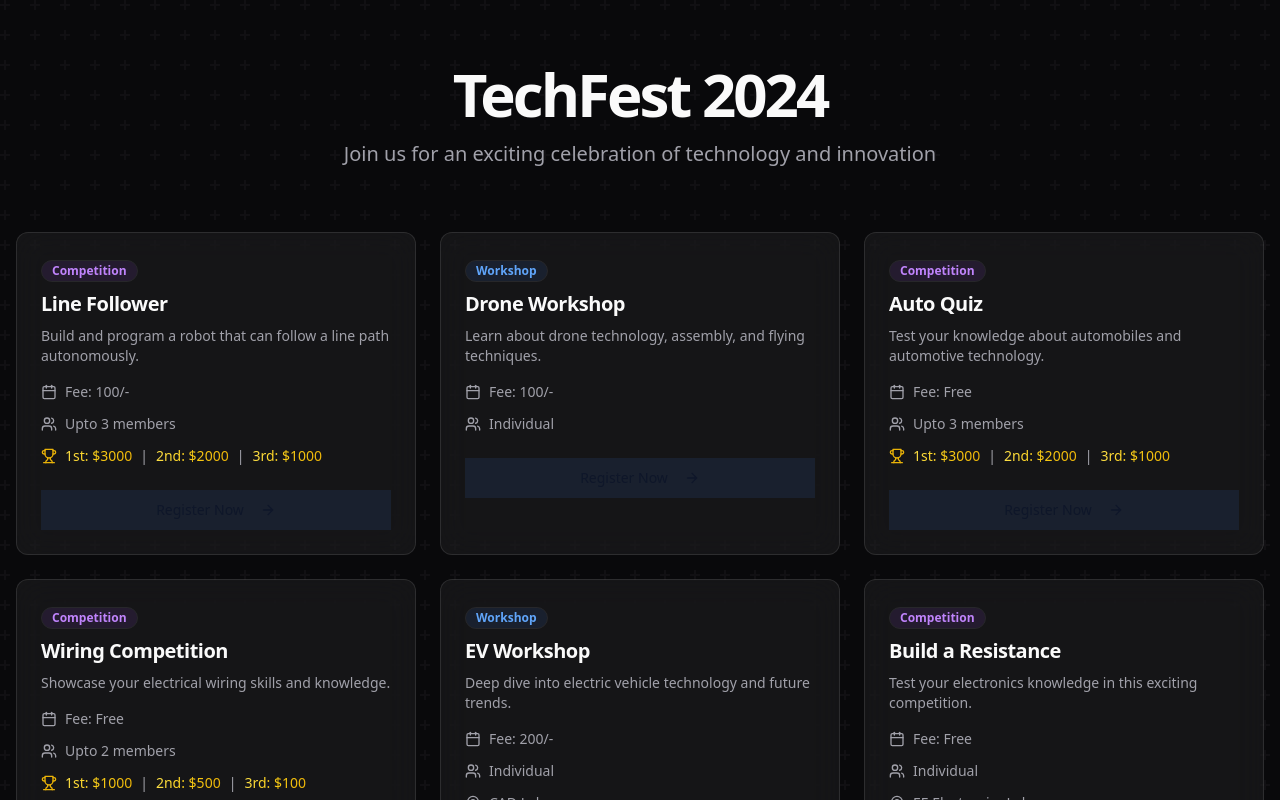
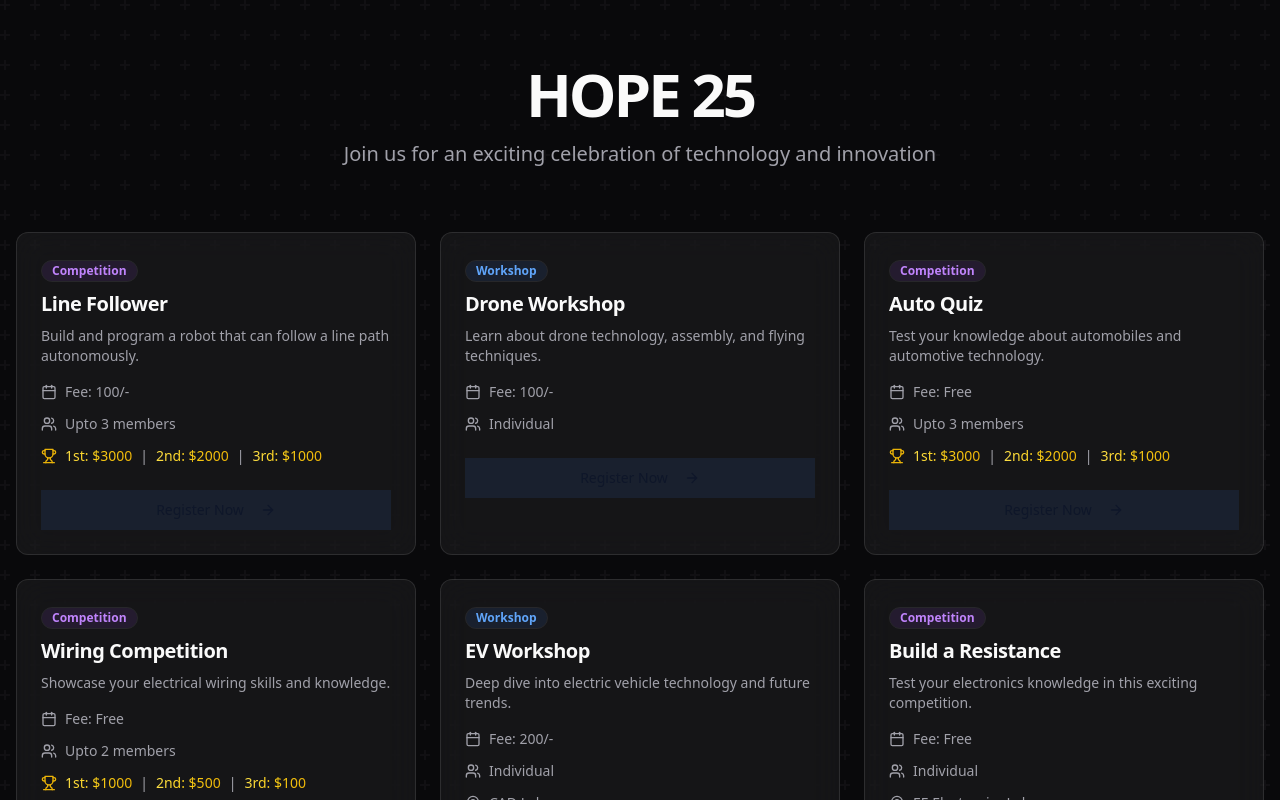
Before and after one commit to amjed-ali-k/hope25, a React (Vite) app: page / in a window 1280 px wide. Shown: the top 800 px of the page. Built offline with nearby package versions, Linux system fonts and the light colour scheme.

Commit message:
Rename TechFest to HOPE 25
Updated event name from "TechFest 2024" to "HOPE 25" as requested.

```diff
--- a/src/pages/Index.tsx
+++ b/src/pages/Index.tsx
@@ -214,7 +214,7 @@ const Index = () => {
       <div className="container px-4 py-16 mx-auto">
         <div className="text-center mb-16 space-y-4">
           <h1 className="text-4xl md:text-6xl font-bold tracking-tighter">
-            TechFest 2024
+            HOPE 25
           </h1>
           <p className="text-xl text-muted-foreground max-w-[600px] mx-auto">
             Join us for an exciting celebration of technology and innovation
```
